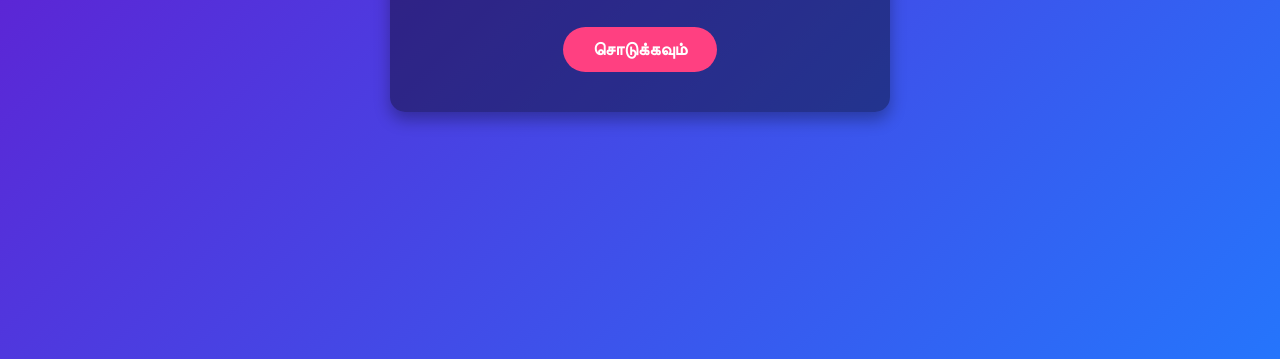
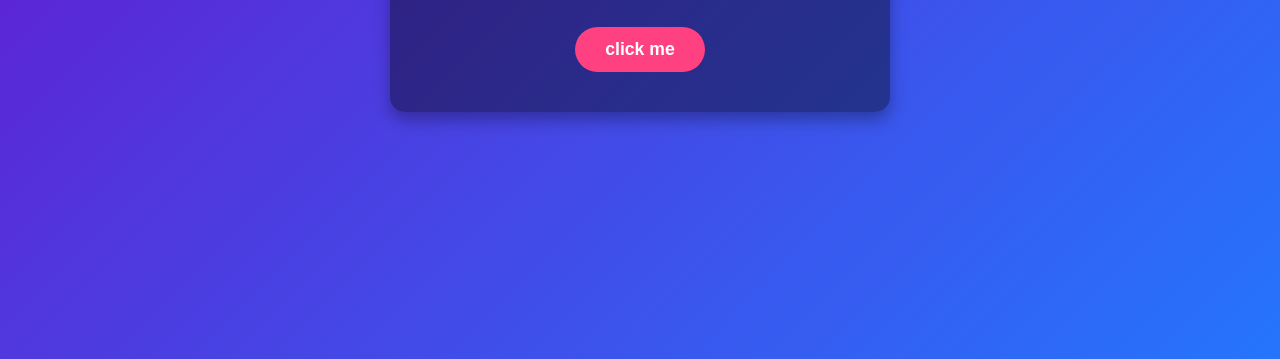
Before and after one commit to 720722110069-prog/madddyy-new, a plain HTML site: page index.html in a window 1280 px wide. Shown: the part 441-800 px from the top of the page. Drawn offline with Linux system fonts and the light colour scheme.

Commit message:
Update index.html

```diff
--- a/index.html
+++ b/index.html
@@ -68,7 +68,7 @@
     <h1>வணக்கம்!</h1>
     <p>இது உங்கள் சிம்பிள், அழகான GitHub Pages வலைப்பக்கம்.</p>
     <button onclick="alert('உங்கள் GitHub Pages வெற்றிகரமாக உருவாக்கப்பட்டது!')">
-      சொடுக்கவும்
+      click me
     </button>
   </div>
 </body>
```
